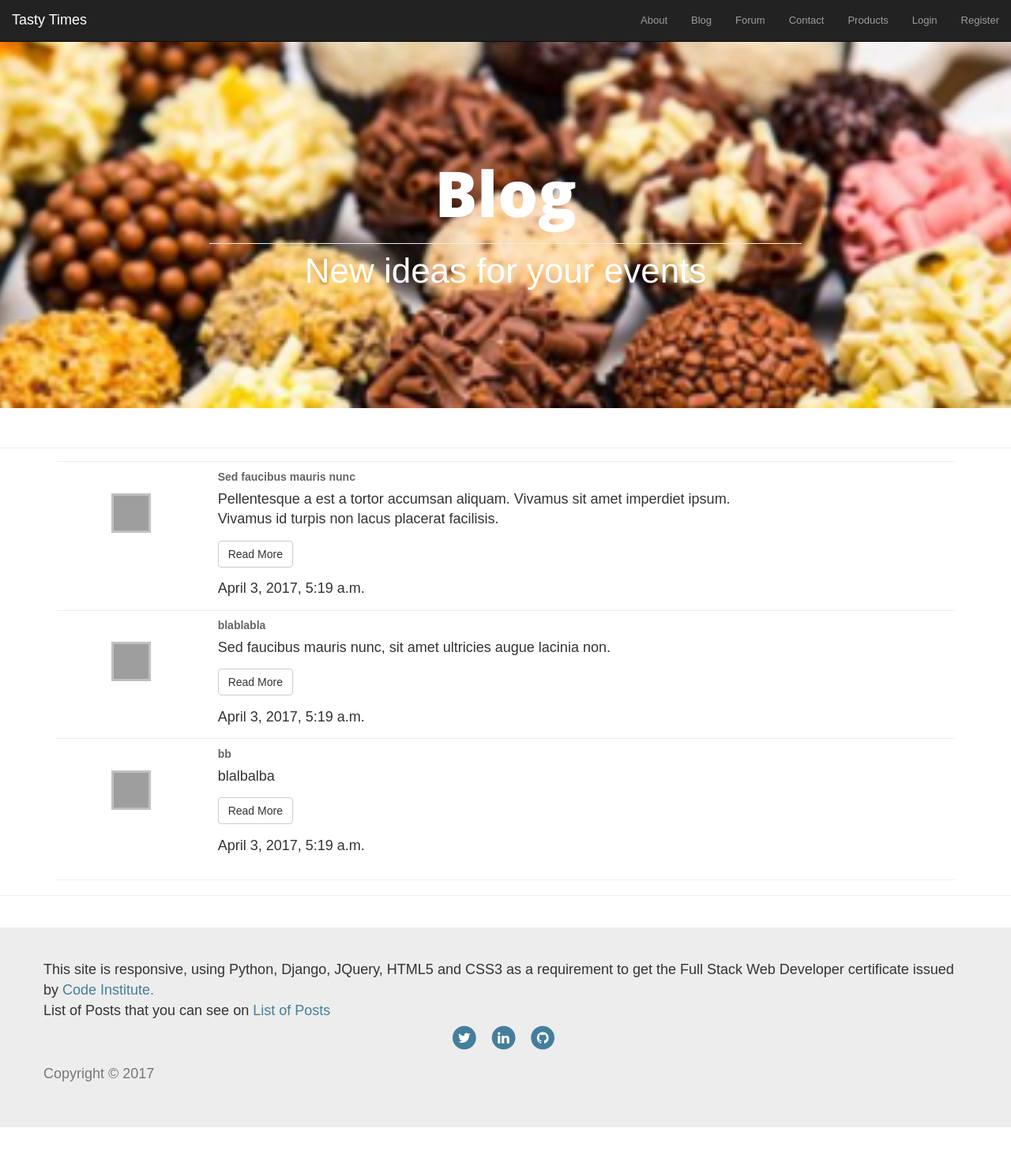
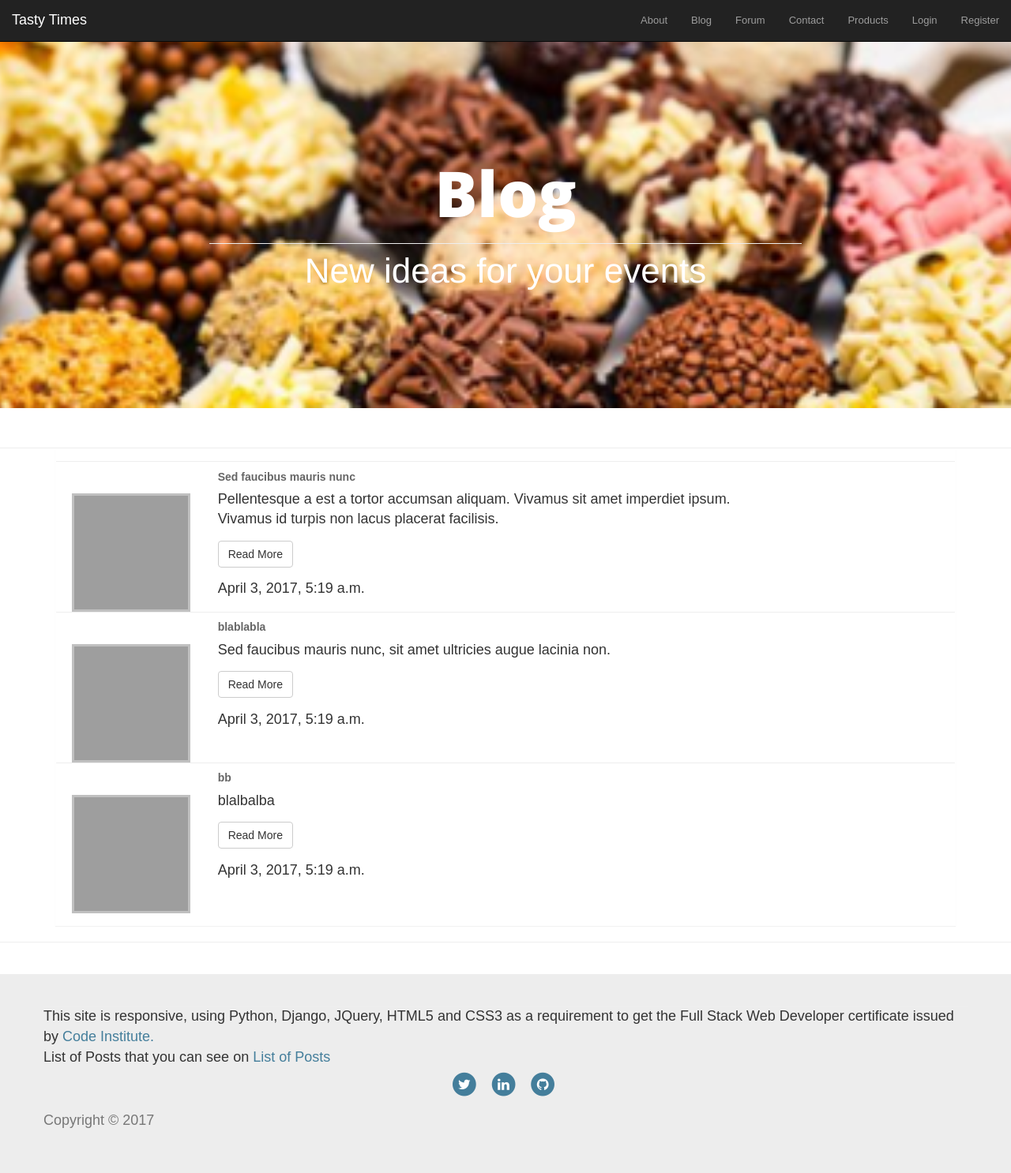
Before and after one commit to Code-Institute-Submissions/Stream3-GIT, a Django app: page /blog/ in a window 1280 px wide. Shown: the whole page at 79% size. Before the commit the page ends 1428 px from the top, so only its background shows below. Run offline with Django 3.2, Linux system fonts and the light colour scheme; data comes from the database, SQL or seed files in the repository; parts of the project's set-up code (start-up, migrations or seed data) failed here and were passed over; some libraries are stand-ins or nearby versions; grey boxes are pictures that could not be loaded.

Commit message:
work it better

```diff
--- a/static/css/base.css
+++ b/static/css/base.css
@@ -1117,3 +1117,12 @@ table#change-history tbody th {
     border-style: solid;
 }
 /*--------------------------------------------------------*/
+/* Products.html images */
+.blog_images {
+    height: 150px;
+    width: 150px;
+    background-color: #a0a0a0;
+    border-color: #c0c0c0;
+    border-style: solid;
+}
+/*--------------------------------------------------------*/
--- a/templates/blog_index.html
+++ b/templates/blog_index.html
@@ -7,7 +7,7 @@
             <div class="col-md-2 col-sm-3 text-center">
                 <a class="story-img" href="#">
                     <!--img src="{% static 'media/flip2.jpeg' %}" style="width:100px; height: 100px; background-color: #12ABB2; color: #ffffff;" class="img-circle"-->
-                    <img class="prod" src="/media/{{ post.image }}">
+                    <img class="blog_images" src="/media/{{ post.image }}">
                 </a>
             </div>
             <div class="col-md-10 col-sm-9">
--- a/templates/forum/thread.html
+++ b/templates/forum/thread.html
@@ -1,6 +1,7 @@
 {% extends "base.html" %}
 {% load threads_extras %}
 {% load staticfiles %}
+{% load static %}
 
 {% block content %}
 
```
